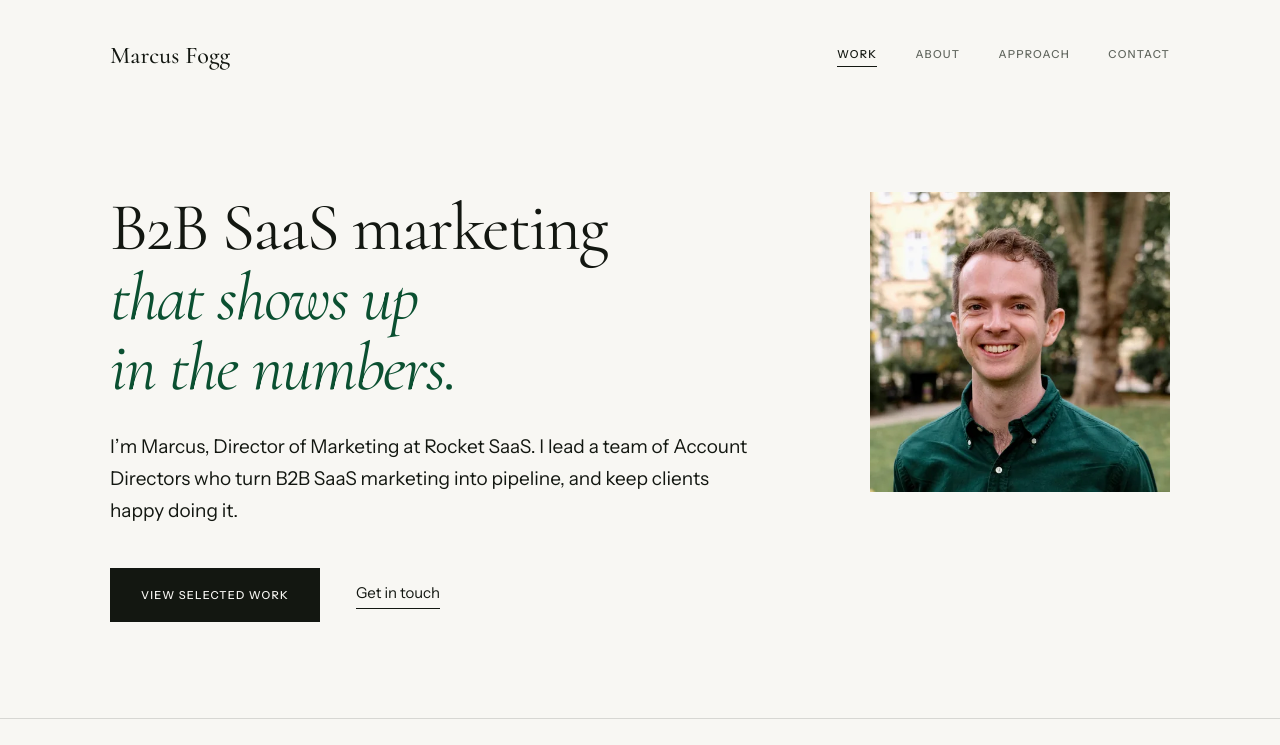
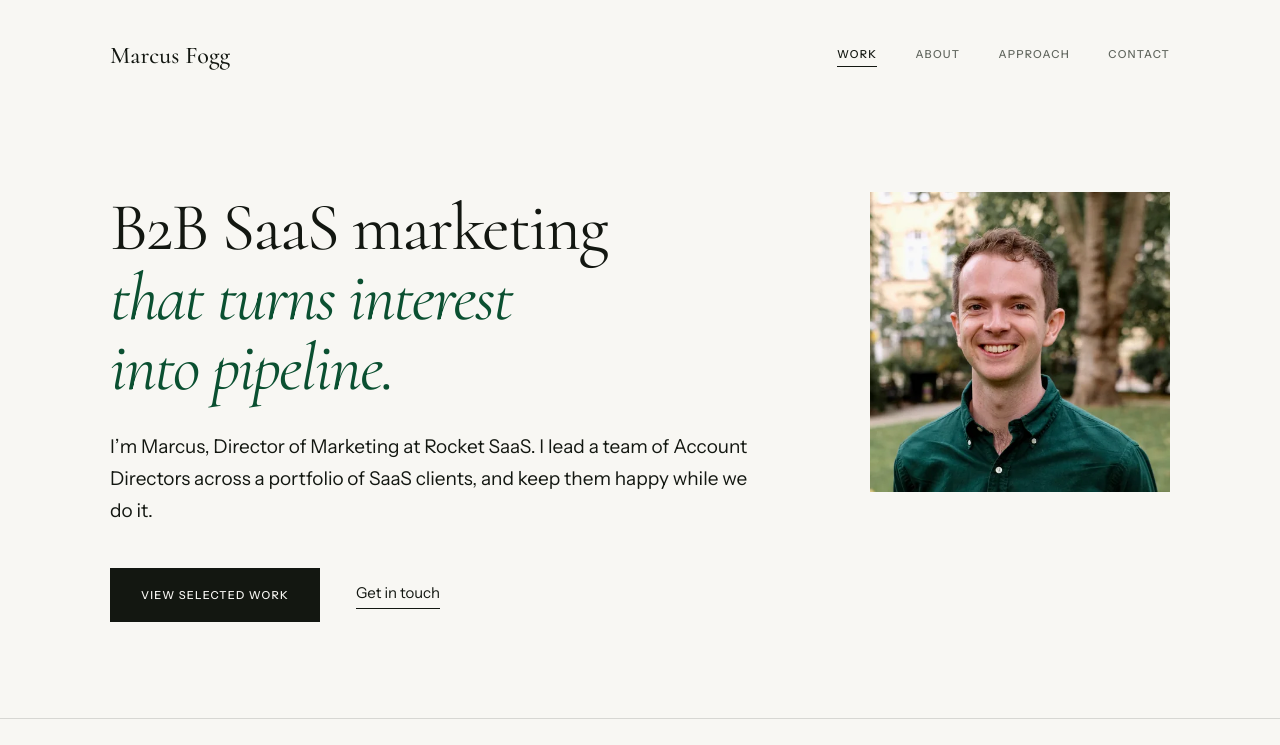
Before and after one commit to marcusfogg1997/marcusfogg1997.github.io, a plain HTML site: page index.html in a window 1280 px wide. Shown: the top 745 px of the page. Drawn offline with Linux system fonts and the light colour scheme.

Commit message:
Add files via upload

```diff
--- a/index.html
+++ b/index.html
@@ -45,13 +45,13 @@
       <div class="hero__text">
         <h1 class="hero__title hero__title--lead">
           B2B SaaS marketing<br>
-          <em>that shows up</em><br>
-          <em>in the numbers.</em>
+          <em>that turns interest</em><br>
+          <em>into pipeline.</em>
         </h1>
         <p class="lead">
           I&rsquo;m Marcus, Director of Marketing at Rocket SaaS. I lead a team of Account
-          Directors who turn B2B SaaS marketing into pipeline, and keep clients happy
-          doing it.
+          Directors across a portfolio of SaaS clients, and keep them happy while we do
+          it.
         </p>
         <div class="hero__actions">
           <a class="btn btn--solid" href="#work">View selected work</a>
```
